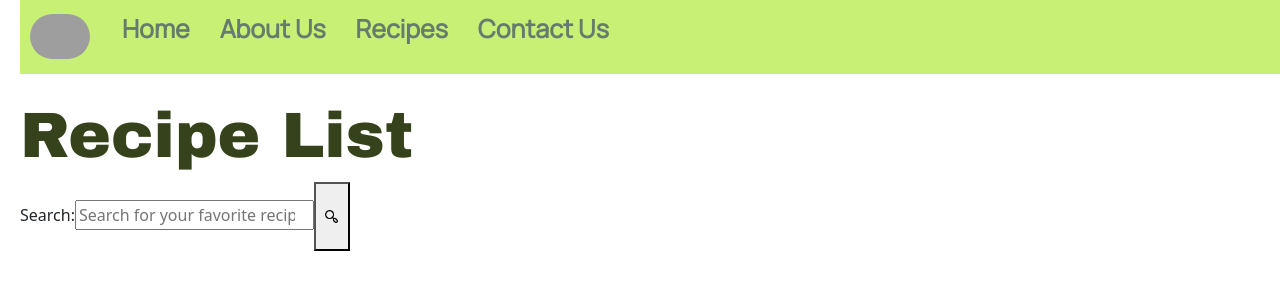
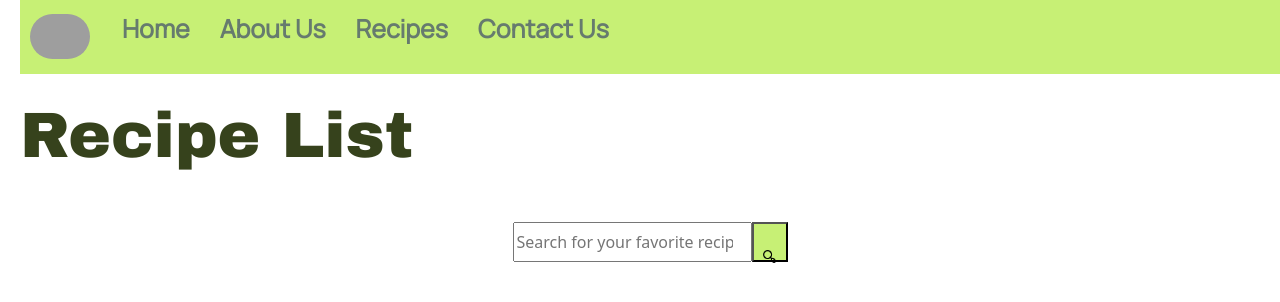
Before and after one commit to NutriPall/NutriPals, a React (Vite) app in the folder frontend/: page /recipes-list in a window 1280 px wide. Shown: the top 302 px of the page. Built offline with nearby package versions, Linux system fonts and the light colour scheme; grey boxes are pictures that could not be loaded.

Commit message:
add style to the search bar. Not completed

```diff
--- /dev/null
+++ b/frontend/src/components/SearchBar/SearchBar.css
@@ -0,0 +1,15 @@
+.searchBar {
+    margin: 3em;
+    display: flex;
+    justify-content: center;
+}
+
+.search-btn {
+    background-color: var(--main-color);
+    margin-top: 0px;
+    height: 40px;
+}
+
+.search-img {
+
+}
--- a/frontend/src/components/SearchBar/SearchBar.jsx
+++ b/frontend/src/components/SearchBar/SearchBar.jsx
@@ -1,5 +1,6 @@
 import React from "react";
 import search from "./image-search/search-icon.png"
+import "./SearchBar.css"
 
 const SearchBar = ({ query, handleChange, searchRecipe }) => {
 
@@ -12,7 +13,7 @@ const SearchBar = ({ query, handleChange, searchRecipe }) => {
 
   return (
     <div className="searchBar">
-      <label htmlFor="query">Search: </label>
+      <label htmlFor="query"></label>
       <input
         className="searchBar-input"
         type="search"
@@ -22,7 +23,7 @@ const SearchBar = ({ query, handleChange, searchRecipe }) => {
         onChange={handleChange}
         onKeyDown={handleKeyDown}
       />
-      <button type="button" name="submit" onClick={searchRecipe}><img src={search} alt="search" /></button>
+      <button className="search-btn" type="button" name="submit" onClick={searchRecipe}><img className="search-img" src={search} alt="search" /></button>
     </div>
   );
 };
```
